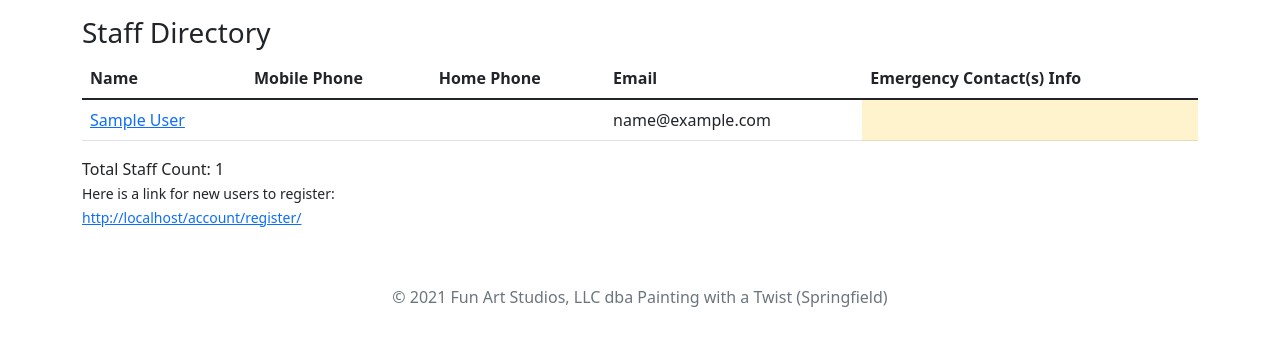
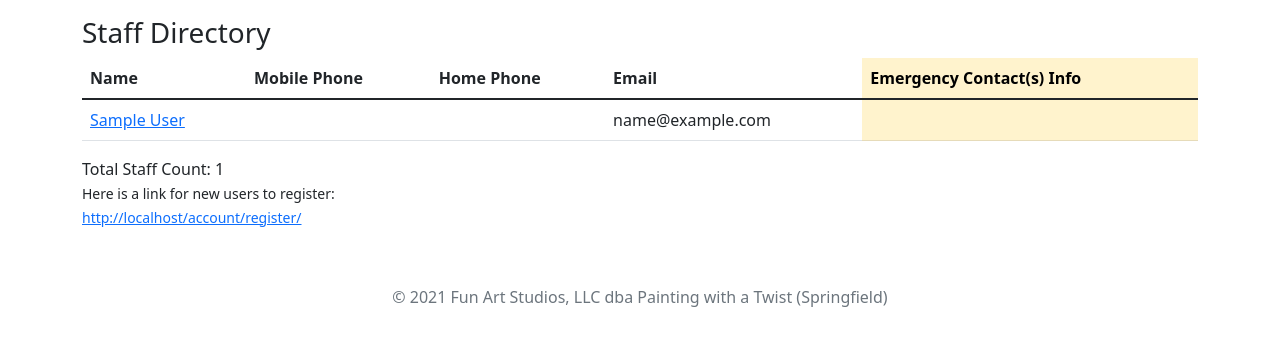
Before and after one commit to ddasal/funartstudios, a Django app: page /account/staff/ in a window 1280 px wide. Shown: the part 56-402 px from the top of the page. Run offline with Django 3.2, Linux system fonts and the light colour scheme; the visitor is signed in with stand-in values (Sample User, id 1); data comes from the database, SQL or seed files in the repository; some libraries are stand-ins or nearby versions.

Commit message:
Staff listing edit

```diff
--- a/templates/accounts/list.html
+++ b/templates/accounts/list.html
@@ -16,7 +16,7 @@
                     <th>Mobile Phone</th>
                     <th>Home Phone</th>
                     <th>Email</th>
-                    <th>Emergency Contact(s) Info</th>
+                    <th class="table-warning">Emergency Contact(s) Info</th>
                 </tr>
             </thead>
             <tbody>
```
